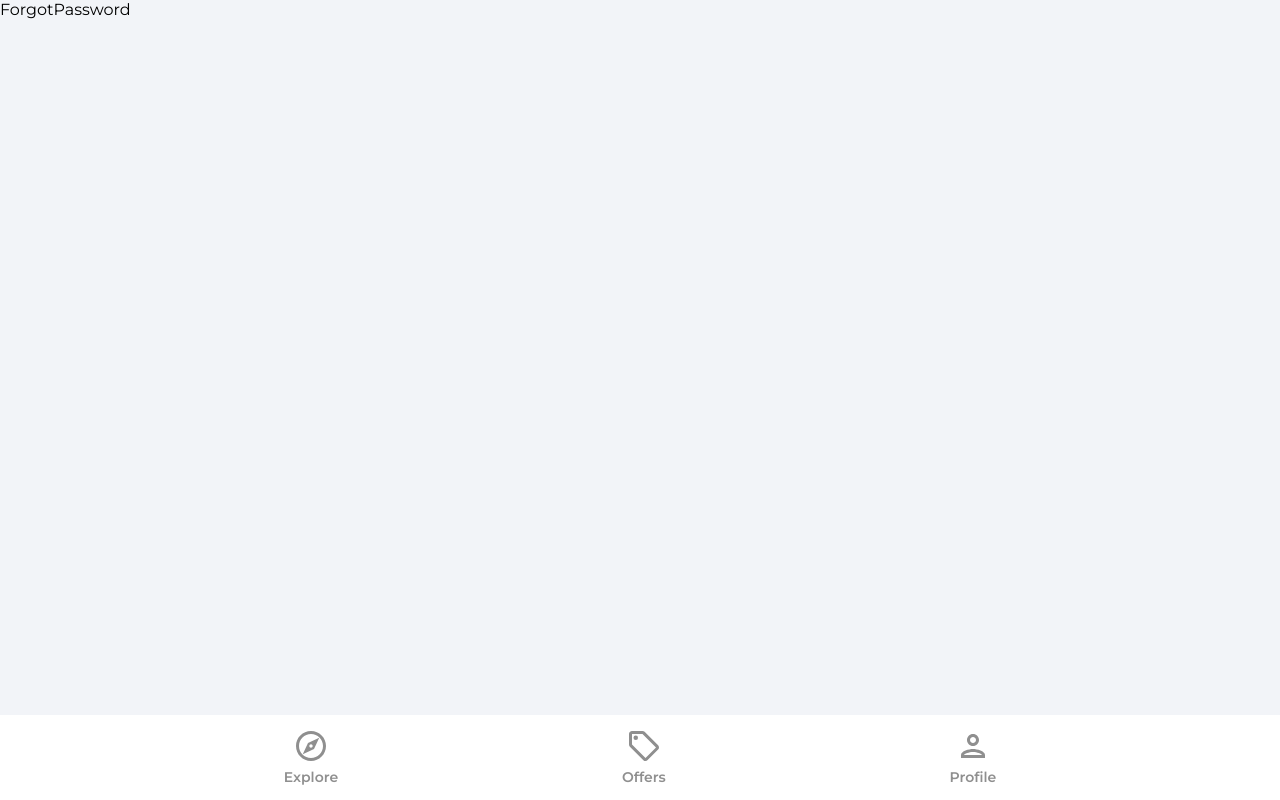
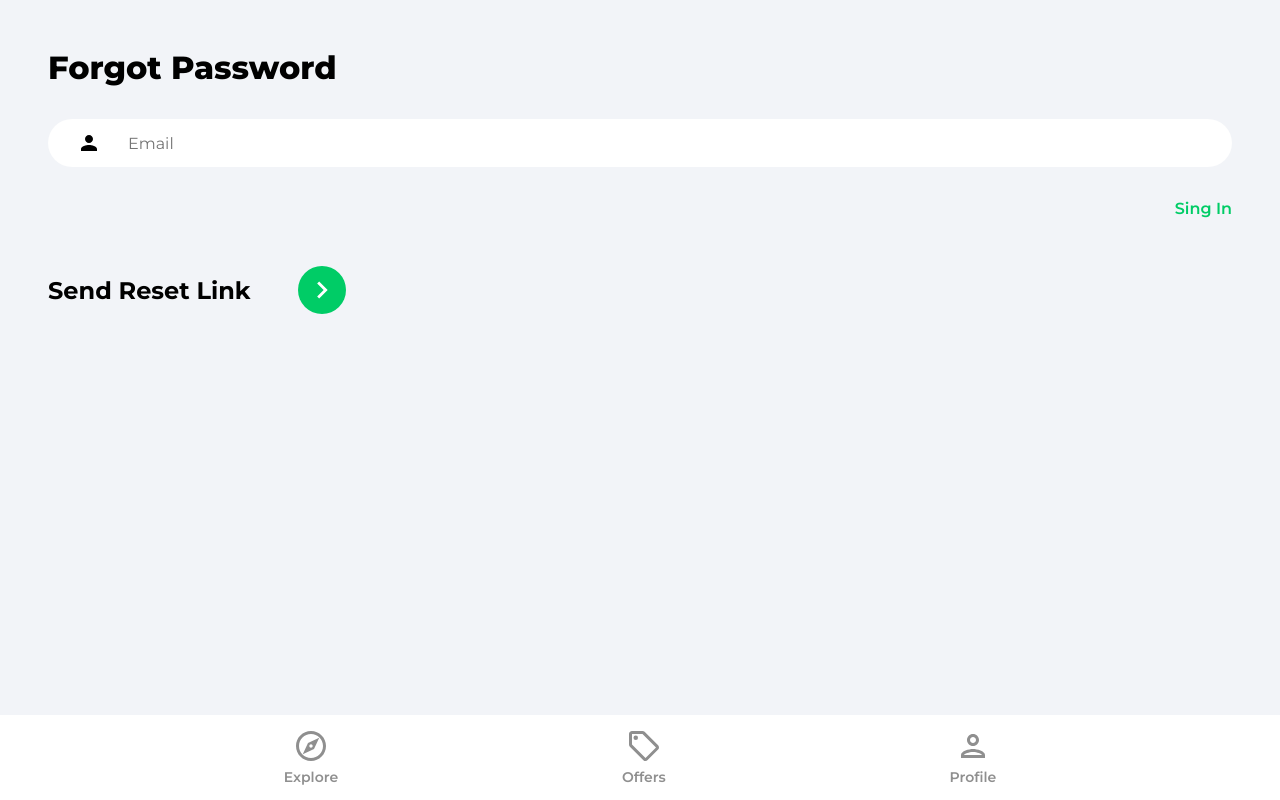
Before and after one commit to JoaoDanielRamos/house-marketplace, a React (Vite) app: page /forgot-password in a window 1280 px wide. Built offline with nearby package versions, Linux system fonts and the light colour scheme.

Commit message:
added forgot password component, features and style

```diff
--- a/src/pages/ForgotPassword.tsx
+++ b/src/pages/ForgotPassword.tsx
@@ -1,3 +1,68 @@
+// * Modules
+import { useState } from 'react';
+import { Link } from 'react-router-dom';
+import { getAuth, sendPasswordResetEmail } from 'firebase/auth';
+import { toast } from 'react-toastify';
+
+// * Assets
+import Arrow from '../assets/svg/keyboardArrowRightIcon.svg?component';
+
 export default function ForgotPassword() {
-  return <div>ForgotPassword</div>;
+  const [email, setEmail] = useState('');
+  console.log('email:', email.length);
+
+  const onSubmit = async (event: any) => {
+    event.preventDefault();
+
+    if (email.length <= 10) {
+      toast.error('Email is too short or do not exist.');
+    } else {
+      try {
+        const auth = getAuth();
+
+        await sendPasswordResetEmail(auth, email);
+
+        toast.success('An email was sent to you! Check your inbox');
+      } catch (error) {
+        toast.error('Could not send reset email.');
+      }
+    }
+  };
+
+  const onChange = (event: any) => {
+    setEmail(event.target.value);
+  };
+
+  return (
+    <div className='pageContainer'>
+      <header>
+        <p className='pageHeader'>Forgot Password</p>
+      </header>
+
+      <main>
+        <form onSubmit={onSubmit}>
+          <input
+            type='email'
+            name='email'
+            id='email'
+            value={email}
+            className='emailInput'
+            placeholder='Email'
+            onChange={onChange}
+          />
+
+          <Link className='forgotPasswordLink' to='/sign-in'>
+            Sing In
+          </Link>
+
+          <div className='signInBar'>
+            <div className='signInText'>Send Reset Link</div>
+            <button className='signInButton'>
+              <Arrow fill='#ffffff' width='34px' height='34px' />
+            </button>
+          </div>
+        </form>
+      </main>
+    </div>
+  );
 }
```
